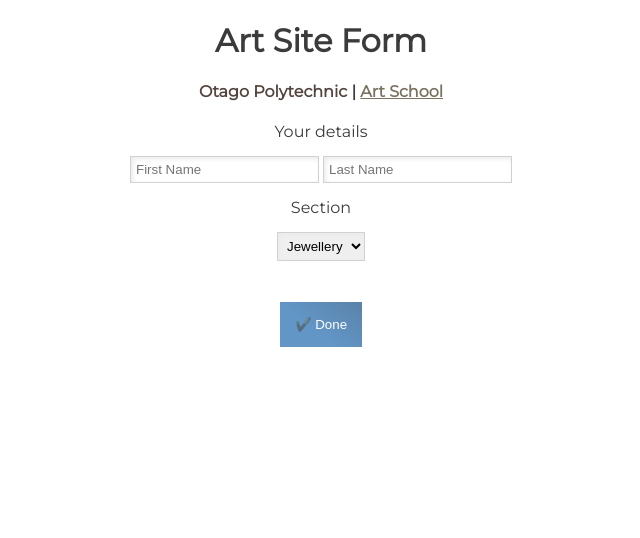
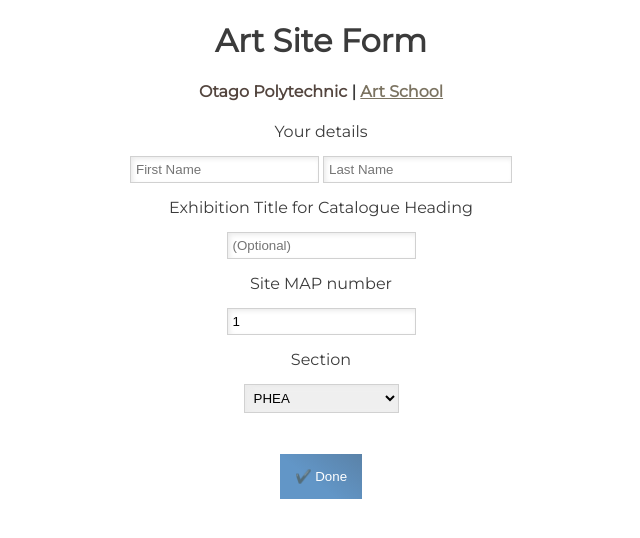
Before and after one commit to izzymg/artcatalogue, a Vue app in the folder client/: page / in a window 1280 px wide. Shown: the top 538 px of the page, without its empty margins (319-959 px from the left). Built offline with nearby package versions, Linux system fonts and the light colour scheme; no server answers.

Commit message:
Added extra form data

```diff
--- a/client/src/App.vue
+++ b/client/src/App.vue
@@ -42,7 +42,7 @@ export default {
   color: #7b7361;
 }
 
-input[type="text"], select {
+input[type="text"], input[type="number"], select {
   padding: 5px;
   border-radius: none;
   border: 1px solid hsl(0, 0%, 82%);
--- a/client/src/components/ArtForm.vue
+++ b/client/src/components/ArtForm.vue
@@ -6,12 +6,20 @@
         <input v-model="formData.firstName" type="text" placeholder="First Name">
         <input v-model="formData.lastName" type="text" placeholder="Last Name">
       </div>
+      <div class="ex-wrapper">
+        <label> Exhibition Title for Catalogue Heading </label>
+        <input v-model="formData.title" type="text" placeholder="(Optional)">
+        <label> Site MAP number </label>
+        <input v-model="formData.siteMap" type="number" max="100" placeholder="Site MAP number">
+      </div>
       <div class="section-wrapper">
         <label> Section </label>
         <select class="section-select" v-model="formData.section">
-          <option value="jewellery">Jewellery</option>
-          <option value="textiles">Textiles</option>
-          <option value="painting">Painting</option>
+          <option value="PHEA">PHEA</option>
+          <option value="Jewellery/Textiles">Jewellery/Textiles</option>
+          <option value="Painting">Painting</option>
+          <option value="Sculptures/Ceramics">Sculptures/Ceramics</option>
+          <option value="Printmaking">Printmaking</option>
         </select>
       </div>
       <div class="submit-wrapper">
@@ -32,9 +40,27 @@ export default {
       formData: {
         firstName: null,
         lastName: null,
-        section: "jewellery",
+        title: null,
+        section: "PHEA",
+        siteMap: 1,
       },
     };
+  },
+  computed: {
+    // Caches site MAP number to watch changes on it
+    siteMapNumber() {
+      return this.formData.siteMap;
+    }
+  },
+  watch: {
+    siteMapNumber(newValue) {
+      if(newValue > 100) {
+        this.formData.siteMap = 100;
+      }
+      if(newValue < 1) {
+        this.formData.siteMap = 1;
+      }
+    },
   },
   methods: {
     async onSubmit() {
```
Lines whose indentation alone changed are shown as unchanged.
